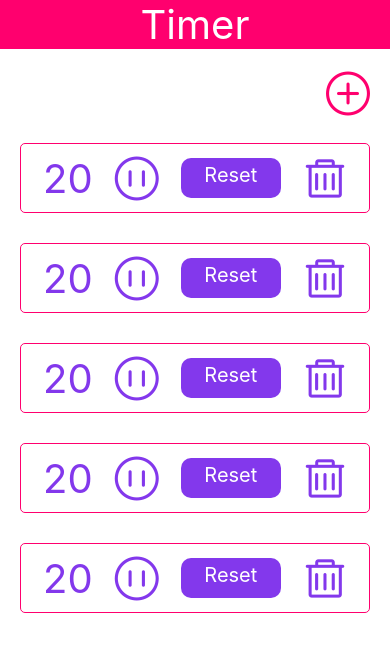
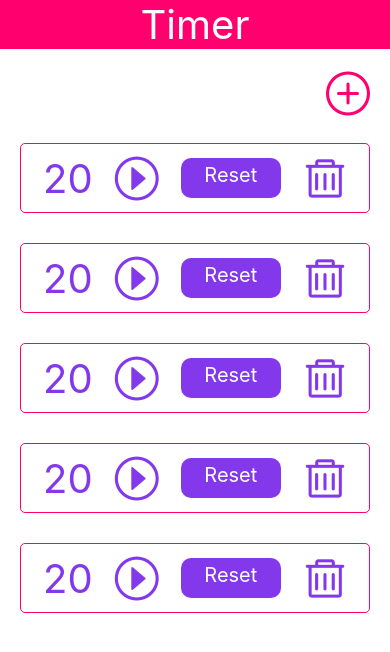
Before and after one commit to ud-k16/stopwatch, a React Native app: screen /Home in a window 390 px wide. Shown: the top 652 px of the page. Built offline with nearby package versions, Linux system fonts and the light colour scheme.

Commit message:
toggle icon added based on running

```diff
--- a/src/component/TimerCard/index.jsx
+++ b/src/component/TimerCard/index.jsx
@@ -2,10 +2,17 @@ import {StyleSheet, Text, View} from 'react-native';
 import {Theme} from '../../utils/theme';
 import AntDesign from 'react-native-vector-icons/AntDesign';
 
-const TimerCard = ({value, index, pauseTimer, resetTimer}) => {
+const TimerCard = ({
+  value,
+  index,
+  pauseTimer,
+  resetTimer,
+  timerRunning = false,
+}) => {
   return (
     <View style={styles.container}>
       <Text style={styles.textStyle}>{value}</Text>
+      {timerRunning ? (
         <AntDesign
           name="pausecircleo"
           size={44}
@@ -14,6 +21,16 @@ const TimerCard = ({value, index, pauseTimer, resetTimer}) => {
             pauseTimer(index);
           }}
         />
+      ) : (
+        <AntDesign
+          name="playcircleo"
+          size={44}
+          color={Theme.accent}
+          onPress={() => {
+            pauseTimer(index);
+          }}
+        />
+      )}
       <Text
         style={styles.resetTextStyle}
         onPress={() => {
--- a/src/hooks/useHome.jsx
+++ b/src/hooks/useHome.jsx
@@ -11,7 +11,7 @@ const useHome = () => {
     defaultTime,
     pauseTimer,
     resetTimer,
-    timerId,
+    timerRunningId,
   } = useTimer();
 
   const showModal = () => setModalVisible(true);
@@ -38,6 +38,7 @@ const useHome = () => {
     numberOfTimer,
     hideModal,
     resetTimer,
+    timerRunningId,
   };
 };
 export default useHome;
--- a/src/hooks/useTimer.jsx
+++ b/src/hooks/useTimer.jsx
@@ -10,7 +10,13 @@ const useTimer = () => {
     defaultTime,
     defaultTime,
   ]);
-  const [timerId, setTimerId] = useState([null, null, null, null, null]);
+  const [timerRunningId, setTimerRunningId] = useState([
+    null,
+    null,
+    null,
+    null,
+    null,
+  ]);
 
   const setTime = ({timerIndex, time}) => {
     // intializing timer with user given time
@@ -30,16 +36,16 @@ const useTimer = () => {
       });
     }, 1000);
 
-    // setting timerId to state for processing
-    setTimerId(prev => {
+    // setting timerRunningId to state for processing
+    setTimerRunningId(prev => {
       prev[timerIndex] = id;
       return [...prev];
     });
   };
 
   const pauseTimer = timerIndex => {
-    // if timerId exist , that means timer is running hence stop it
-    if (timerId[timerIndex]) {
+    // if timerRunningId exist , that means timer is running hence stop it
+    if (timerRunningId[timerIndex]) {
       stopTimer(timerIndex);
     }
     // restart timer with already remaining time
@@ -59,9 +65,9 @@ const useTimer = () => {
 
   const stopTimer = timerIndex => {
     // stopping timer
-    clearInterval(timerId[timerIndex]);
-    // clearing timerid
-    setTimerId(prev => {
+    clearInterval(timerRunningId[timerIndex]);
+    // clearing timerRunningId
+    setTimerRunningId(prev => {
       prev[timerIndex] = null;
       return [...prev];
     });
@@ -76,14 +82,14 @@ const useTimer = () => {
   };
 
   useEffect(() => {
-    console.log(timer, ':Timer\t\t', timerId, ':TimerId');
+    console.log(timer, ':Timer\t\t', timerRunningId, ':timerRunningId');
   }, [timer]);
 
   return {
     defaultTime,
 
     timer,
-    timerId,
+    timerRunningId,
     setTime,
     setTimer,
     pauseTimer,
--- a/src/screens/home.jsx
+++ b/src/screens/home.jsx
@@ -11,6 +11,7 @@ const Home = () => {
     defaultValue,
     timer,
     numberOfTimer,
+    timerRunningId,
     setTime,
     hideModal,
     startTimer,
@@ -34,6 +35,7 @@ const Home = () => {
             index={index}
             pauseTimer={pause}
             resetTimer={resetTimer}
+            timerRunning={!!timerRunningId[index]}
           />
         ))}
       </ScrollView>
```
Lines whose indentation alone changed are shown as unchanged.
